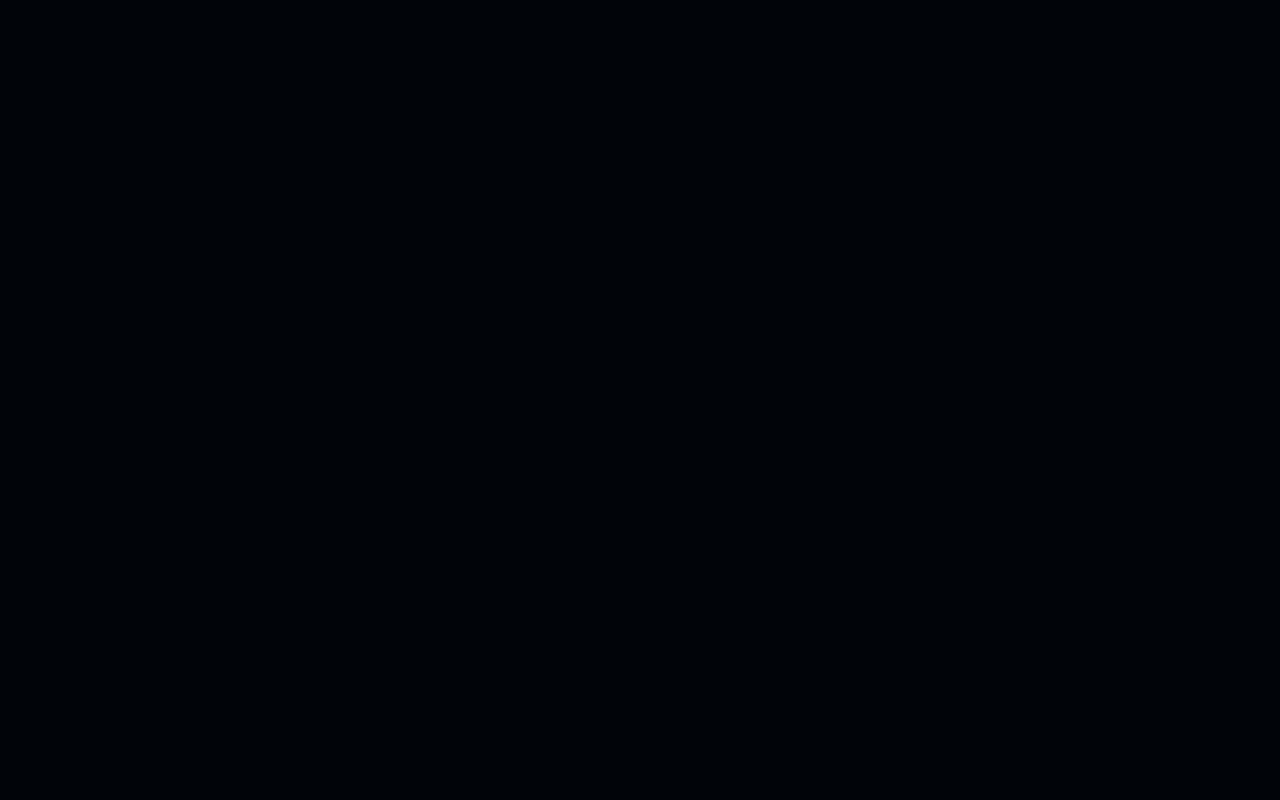
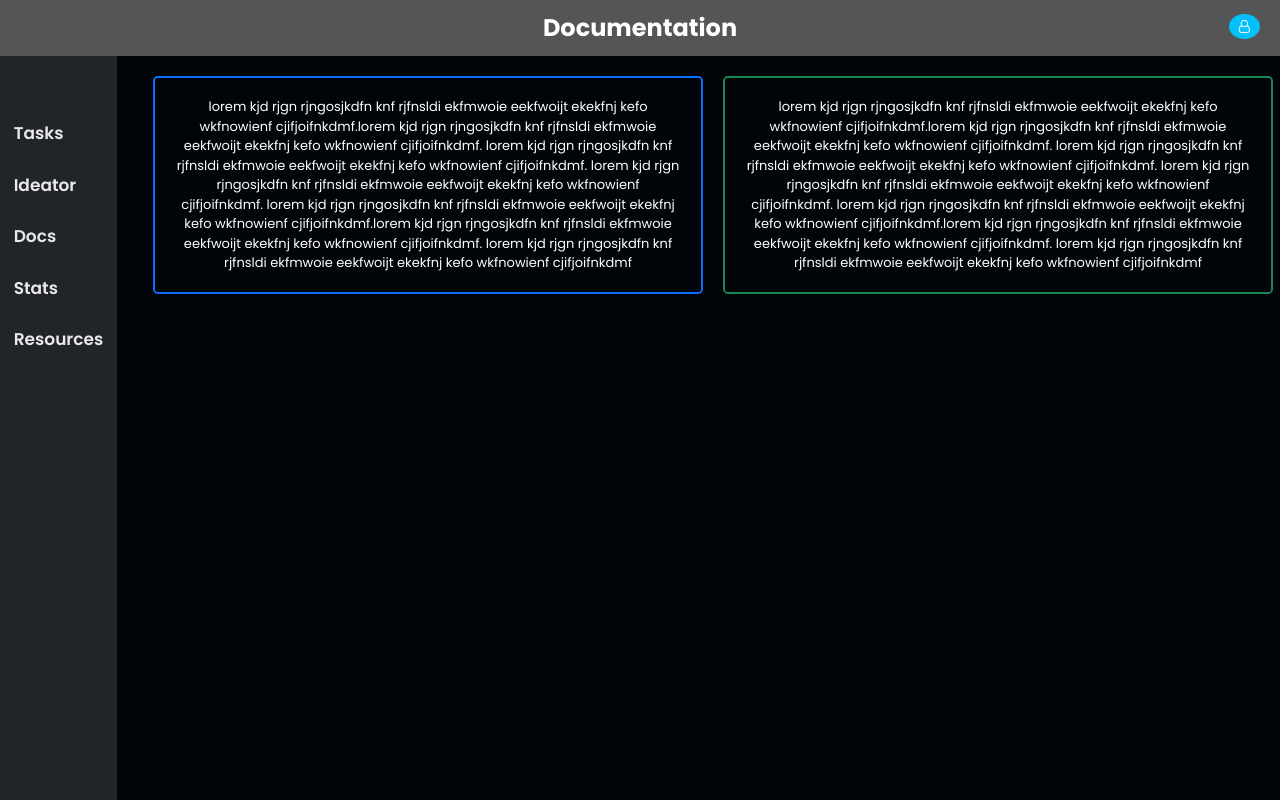
Before and after one commit to PurviSaini/DeView, a React (Vite) app in the folder frontend/: page /documentation in a window 1280 px wide. Before the commit this address had no page. Built offline with nearby package versions, Linux system fonts and the light colour scheme.

Commit message:
created documentation page

```diff
--- a/frontend/src/App.jsx
+++ b/frontend/src/App.jsx
@@ -6,6 +6,7 @@ import Ideator from './pages/Ideator'
 import Sidebar from './components/Sidebar'
 import Task from './pages/Task'
 import './App.css'
+import Documentation from './pages/Documentation'
 
 function App() {
 
@@ -22,6 +23,7 @@ function App() {
         <Route path='/team' element={<Team />}/>
         <Route path='/task' element={<Task />}/>
         <Route path='/ideator' element={<Ideator />} />
+        <Route path='/documentation' element={<Documentation />} />
       </Routes>
     </>
   )
--- a/frontend/src/components/Sidebar.jsx
+++ b/frontend/src/components/Sidebar.jsx
@@ -6,7 +6,7 @@ export default function Sidebar(){
         <div id="sidebar" className="col p-4">
             <NavLink to="/task" className="text-decoration-none sidebar-link row">Tasks</NavLink>
             <NavLink to="/ideator" className="text-decoration-none sidebar-link row">Ideator</NavLink>
-            <a href='/' className="row">Docs</a>
+            <NavLink to="/documentation" className="text-decoration-none sidebar-link row">Docs</NavLink>
             <a href='/' className="row">Stats</a>
             <a href='/' className="row">Resources</a>
         </div>
--- /dev/null
+++ b/frontend/src/pages/Documentation.css
@@ -0,0 +1,13 @@
+/* 0D6EFD
+198754 */
+div.container{
+    margin-left: 11rem;
+}
+
+div#left-container{
+    border: 2px solid #0D6EFD;
+}
+
+div#right-container{
+    border: 2px solid #198754;
+}
--- /dev/null
+++ b/frontend/src/pages/Documentation.jsx
@@ -0,0 +1,25 @@
+import Navbar from "../components/Navbar";
+import Sidebar from "../components/Sidebar";
+import { Container, Row, Col } from 'react-bootstrap';
+import './Documentation.css'
+
+const content = "lorem kjd rjgn rjngosjkdfn knf rjfnsldi ekfmwoie eekfwoijt ekekfnj kefo wkfnowienf cjifjoifnkdmf.lorem kjd rjgn rjngosjkdfn knf rjfnsldi ekfmwoie eekfwoijt ekekfnj kefo wkfnowienf cjifjoifnkdmf. lorem kjd rjgn rjngosjkdfn knf rjfnsldi ekfmwoie eekfwoijt ekekfnj kefo wkfnowienf cjifjoifnkdmf. lorem kjd rjgn rjngosjkdfn knf rjfnsldi ekfmwoie eekfwoijt ekekfnj kefo wkfnowienf cjifjoifnkdmf. lorem kjd rjgn rjngosjkdfn knf rjfnsldi ekfmwoie eekfwoijt ekekfnj kefo wkfnowienf cjifjoifnkdmf.lorem kjd rjgn rjngosjkdfn knf rjfnsldi ekfmwoie eekfwoijt ekekfnj kefo wkfnowienf cjifjoifnkdmf. lorem kjd rjgn rjngosjkdfn knf rjfnsldi ekfmwoie eekfwoijt ekekfnj kefo wkfnowienf cjifjoifnkdmf";
+
+export default function Documentation(){
+    return (
+        <div>
+            <Navbar title="Documentation"/>
+            <Sidebar/>
+            <Container className="mt-4">
+                <Row>
+                    <Col md={6}>
+                    <div id='left-container' className="p-4 text-white text-center rounded">{content}</div>
+                    </Col>
+                    <Col md={6}>
+                    <div id='right-container' className="p-4 text-white text-center rounded">{content}</div>
+                    </Col>
+                </Row>
+            </Container>
+        </div>
+    )
+}
```
